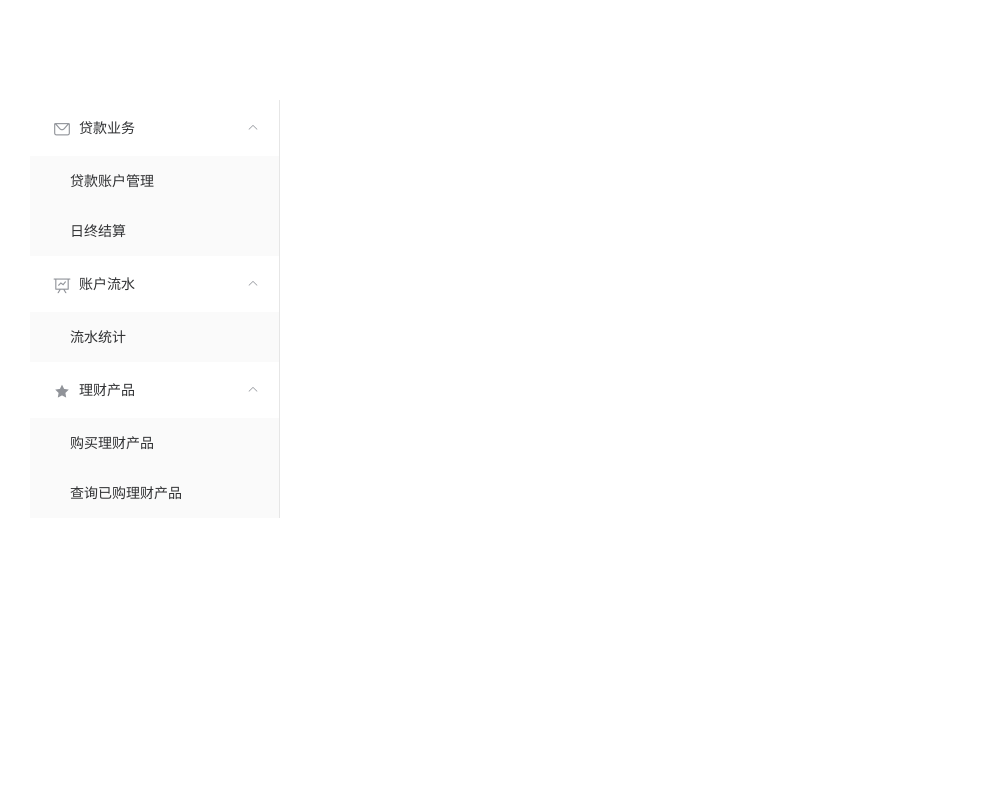
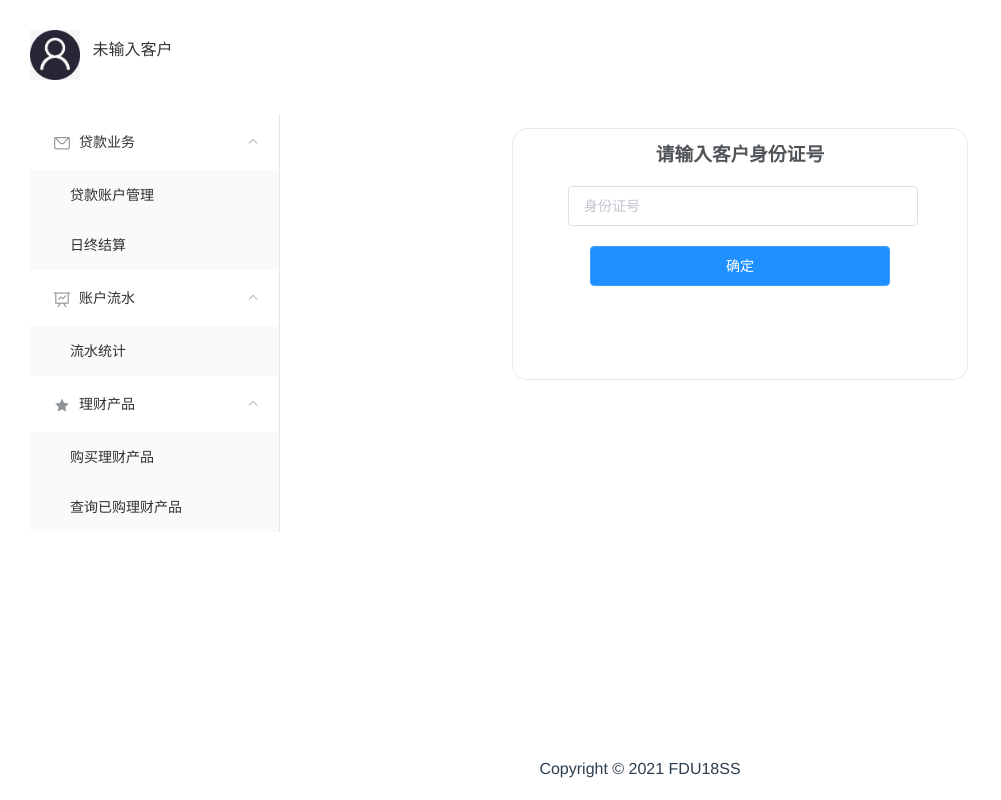
Before and after one commit to the-Chain-Warden-thresh/Software-Quality-PJ-frontend, a Vue app in the folder frontend/: page /#/SetCustomer in a window 1280 px wide. Shown: the whole page, without its empty margins (0-1001 px from the left). Built offline with nearby package versions, Linux system fonts and the light colour scheme; sample sign-in values are in the browser's storage.

Commit message:
add SetCustomer

```diff
--- a/frontend/src/App.vue
+++ b/frontend/src/App.vue
@@ -1,25 +1,66 @@
 <template>
   <div id="app">
     <el-container>
-      <el-aside width="300px"  v-if="this.$store.state.token">
+      <el-aside width="300px" v-if="this.$store.state.token">
+        <el-row>
+          <el-col :span="6"
+            ><img id="image" src="../src/assets/customer.jpg"
+          /></el-col>
+          <el-col :span="18" v-if="this.$store.state.ID"
+            ><div id="ID">
+              <el-popover
+                placement="top-start"
+                width="200"
+                trigger="hover"
+              >
+                <p>更换用户吗？</p>
+                <div style="text-align: right; margin: 0">
+                  <el-button size="mini" type="text" @click="visible = false"
+                    >取消</el-button
+                  >
+                  <el-button type="primary" size="mini" @click="toSetCustomer()"
+                    >确定</el-button
+                  >
+                </div>
+                <el-button type="text" slot="reference">{{
+                  this.$store.state.ID
+                }}</el-button>
+              </el-popover>
+            </div></el-col
+          >
+          <el-col :span="18" v-if="!this.$store.state.ID"
+            ><div id="ID">未输入客户</div></el-col
+          >
+        </el-row>
+
         <el-menu :default-openeds="['1', '2', '3']">
           <el-submenu index="1">
             <template slot="title"
               ><i class="el-icon-message"></i>贷款业务</template
             >
-            <el-menu-item index="1-1" @click="toAction()">贷款账户管理</el-menu-item>
+            <el-menu-item index="1-1" @click="route('/Action')"
+              >贷款账户管理</el-menu-item
+            >
             <el-menu-item index="1-2">日终结算</el-menu-item>
           </el-submenu>
           <el-submenu index="2">
-            <template slot="title"><i class="el-icon-data-line"></i>账户流水</template>
-            <el-menu-item index="2-1" @click="toRunning()">流水统计</el-menu-item>
+            <template slot="title"
+              ><i class="el-icon-data-line"></i>账户流水</template
+            >
+            <el-menu-item index="2-1" @click="route('/Running')"
+              >流水统计</el-menu-item
+            >
           </el-submenu>
           <el-submenu index="3">
             <template slot="title"
               ><i class="el-icon-star-on"></i>理财产品</template
             >
-            <el-menu-item index="3-1" @click="toFinancing()">购买理财产品</el-menu-item>
-            <el-menu-item index="3-2" @click="toMyFinancing()">查询已购理财产品</el-menu-item>
+            <el-menu-item index="3-1" @click="route('/Financing')"
+              >购买理财产品</el-menu-item
+            >
+            <el-menu-item index="3-2" @click="route('/MyFinancing')"
+              >查询已购理财产品</el-menu-item
+            >
           </el-submenu>
         </el-menu>
       </el-aside>
@@ -27,40 +68,41 @@
         <router-view />
       </el-container>
     </el-container>
+    <el-footer style="text-align: center; height: 5%"
+      >Copyright © 2021 FDU18SS
+    </el-footer>
   </div>
 </template>
 
 <script>
 export default {
   name: "App",
-  methods:{
-    toAction(){
-       if(this.$route.path != '/Action'){
-        this.$router.push('/Action');
+  methods: {
+    toSetCustomer(){
+
+        this.$router.push('/SetCustomer');
+        this.$store.commit('removeCustomer');
+
+    },
+    route(path) {
+      if (this.$route.path != path) {
+        this.$router.push(path);
       }
     },
-    toFinancing(){
-      if(this.$route.path != '/Financing'){
-        this.$router.push('/Financing');
-      }
-
-    },
-    toMyFinancing(){
-      if(this.$route.path != '/MyFinancing'){
-        this.$router.push('/MyFinancing');
-      }
-    },
-    toRunning(){
-     if(this.$route.path != '/Running'){
-        this.$router.push('/Running');
-      }
-    }
-
-  }
+  },
 };
 </script>
 
 <style>
+#ID {
+  line-height: 100px;
+  height: 100%;
+}
+#image {
+  width: 50px;
+  margin-top: 30px;
+  margin-bottom: 30px;
+}
 #app {
   font-family: "Avenir", Helvetica, Arial, sans-serif;
   -webkit-font-smoothing: antialiased;
@@ -89,7 +131,7 @@ html {
   color: #333;
   text-align: left;
   height: 100%;
-  padding-top: 100px;
+
   padding-left: 30px;
   padding-right: 20px;
   padding-right: 20px;
--- a/frontend/src/components/Financing.vue
+++ b/frontend/src/components/Financing.vue
@@ -133,9 +133,7 @@
         </el-table>
       </el-tab-pane>
     </el-tabs>
-    <el-footer style="text-align: center; height: 5%"
-      >Copyright © 2021
-    </el-footer>
+
   </div>
 </template>
 
--- a/frontend/src/components/Login.vue
+++ b/frontend/src/components/Login.vue
@@ -44,7 +44,7 @@
         </el-button>
       </el-form-item>
     </el-form>
-    <el-footer style="text-align: center;height:5% ">Copyright © 2021 FDU18SS YHT&LCH</el-footer>
+    <el-footer style="text-align: center;height:5% ">Copyright © 2021 FDU18SS </el-footer>
   </div>
 
 </template>
@@ -74,6 +74,9 @@
         loading: false
       }
     },
+    beforeMount(){
+        this.$store.commit('logout');
+    },
     methods: {
       login(formName) {
         this.$refs[formName].validate(valid => {
@@ -91,7 +94,7 @@
                   });
                    this.$store.commit('login', resp.data);
                   this.$store.commit('setUserDetails', resp.data);
-                  this.$router.push('/Action');
+                  this.$router.push('/SetCustomer');
                 } else {
                   this.$message({
                     message: 'Login failed, please try again later!',
--- a/frontend/src/components/MyFinancing.vue
+++ b/frontend/src/components/MyFinancing.vue
@@ -66,9 +66,7 @@
         </el-table>
       </el-tab-pane>
     </el-tabs>
-    <el-footer style="text-align: center; height: 5%"
-      >Copyright © 2021
-    </el-footer>
+
   </div>
 </template>
 
--- a/frontend/src/components/Running.vue
+++ b/frontend/src/components/Running.vue
@@ -16,9 +16,7 @@
 
     </el-header>
 
-    <el-footer style="text-align: center; height: 5%"
-      >Copyright © 2021
-    </el-footer>
+
   </div>
 </template>
 
--- /dev/null
+++ b/frontend/src/components/SetCustomer.vue
@@ -0,0 +1,138 @@
+<template>
+  <div id="base_login">
+    <el-form
+      :model="customerForm"
+      :rules="rules"
+      class="login_container"
+      label-position="left"
+      label-width="0px"
+      v-loading="loading"
+      :ref="customerForm"
+    >
+      <h3 class="login_title">请输入客户身份证号</h3>
+      <el-form-item prop="username" style="margin: 20px" label=" ">
+        <el-input
+          type="text"
+          v-model="customerForm.ID"
+          auto-complete="off"
+          placeholder="身份证号"
+          width="350px"
+          class="input"
+        >
+        </el-input>
+      </el-form-item>
+      <el-form-item style="width: 100%">
+        <el-button
+          type="primary"
+          style="
+            width: 300px;
+            background: dodgerblue;
+            border-radius: 4px;
+            height: 40px;
+          "
+          v-on:click="set(customerForm)"
+          >确定
+        </el-button>
+      </el-form-item>
+    </el-form>
+  </div>
+</template>
+
+<script>
+export default {
+  name: "Login",
+  data() {
+    const dataValid = (rule, value, callback) => {
+      if (!value || value === "") {
+        return callback(new Error("Can't be empty"));
+      }
+
+      return callback();
+    };
+    return {
+      customerForm: {
+        ID: "",
+      },
+      rules: {
+        ID: [
+          { required: true, message: "", trigger: "blur" },
+          { validator: dataValid, trigger: "blur" },
+        ],
+      },
+      loading: false,
+    };
+  },
+  methods: {
+    set(customerForm) {
+      this.$axios
+        .get("/bts/customer/query_by_id_number?id_number="+customerForm.ID)
+        .then((resp) => {
+          console.log(resp);
+          if (resp.status === 200) {
+            this.$message({
+              message: "客户身份确认",
+              type: "success",
+            });
+            this.$store.commit("setCustomer", customerForm);
+            this.$router.push("/Action");
+          }
+        })
+        .catch((error) => {
+          this.$message({
+            message: error,
+            type: "error",
+            showClose: true,
+            duration: 0,
+          });
+        });
+    },
+  },
+};
+</script>
+
+<style scoped>
+#base_login {
+  height: 100%;
+  width: 100%;
+  background-size: cover;
+  position: fixed;
+}
+
+p {
+  margin: 0;
+}
+
+body {
+  margin: 0px;
+  padding: 0px;
+}
+
+.input {
+  width: 350px;
+  padding: 0;
+}
+
+.login_container {
+  border-radius: 15px;
+  background: #fff;
+  background-clip: padding-box;
+  margin: 10% 30% 10% 15%;
+  width: 30%;
+  padding: 10px 35px 0 35px;
+  border: 1px solid #eaeaea;
+  height: 30%;
+}
+
+.login_title {
+  margin: 0px auto 10px auto;
+  text-align: center;
+  color: #505458;
+}
+
+input {
+  width: 300px;
+  height: 24px;
+  border: 2px solid #ccc;
+  border-radius: 4px;
+}
+</style>
--- a/frontend/src/main.js
+++ b/frontend/src/main.js
@@ -26,7 +26,7 @@ axios.interceptors.request.use(
   config => {
     if(store.state.token) {
       // 判断是否有token，若存在，每个http header加上token
-      config.headers.Authorization = 'Bearer ' + store.state.token;
+      config.headers.Authorization =  store.state.token;
     }
     return config
   },
--- a/frontend/src/router/index.js
+++ b/frontend/src/router/index.js
@@ -6,6 +6,7 @@ import Action from '@/components/Action'
 import Financing from '@/components/Financing'
 import MyFinancing from '@/components/MyFinancing'
 import Running from '@/components/Running'
+import SetCustomer from '@/components/SetCustomer'
 import store from '../store'
 import {Message} from 'element-ui';
 
@@ -13,6 +14,10 @@ Vue.use(Router);
 
 export const router = new Router({
   routes: [
+    {
+      path:'/SetCustomer',
+      component: SetCustomer
+    },
     {
       path: '/',
       redirect: '/login'
```
Also changed, not shown: frontend/src/store/index.js (+13 -23 lines), frontend/src/assets/customer.jpg (added).
